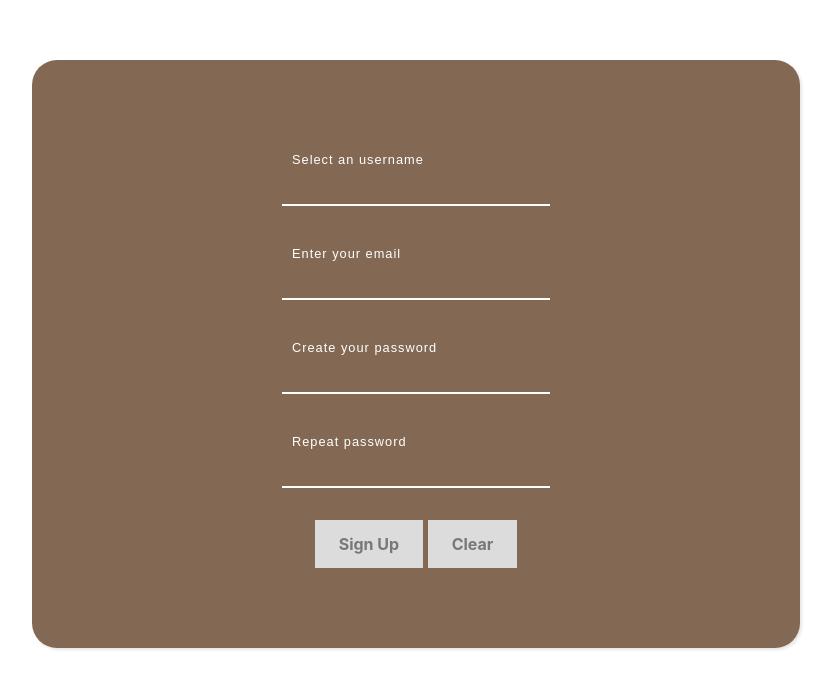
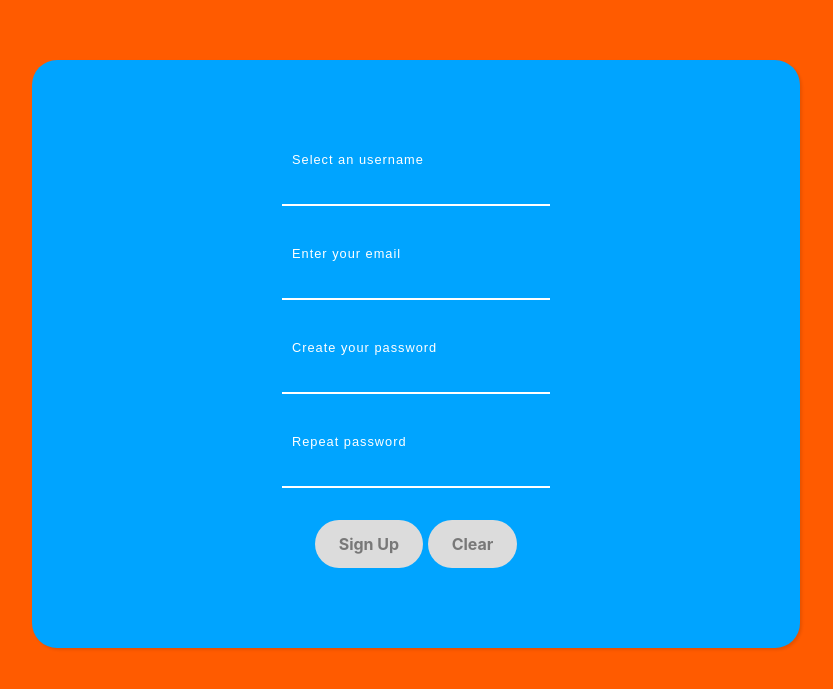
Before and after one commit to PietroColaguori/ForkMates, a PHP site: page /registration.html in a window 1280 px wide. Shown: the top 689 px of the page, without its empty margins (224-1057 px from the left). Run offline with PHP 8.4, Linux system fonts and the light colour scheme.

Commit message:
Risolto conflitto con CSS bootstrap
Usando "!important".

```diff
--- a/Main/Pages/reg_style.css
+++ b/Main/Pages/reg_style.css
@@ -1,11 +1,11 @@
 body {
-    background-color: #990000;
+    background-color: #FF5B00 !important;
   }
 
   form {
     width: 60%;
     margin: 60px auto;
-    background: #836953;
+    background: #00a4ff;
     padding: 60px 120px 80px 120px;
     text-align: center;
     -webkit-box-shadow: 2px 2px 3px rgba(0,0,0,0.1);
@@ -62,7 +62,7 @@ body {
   }
 
   button {
-    border-radius: 25px;
+    border-radius: 25px !important;
     display: inline-block;
     padding: 12px 24px;
     background: rgb(220,220,220);
```
